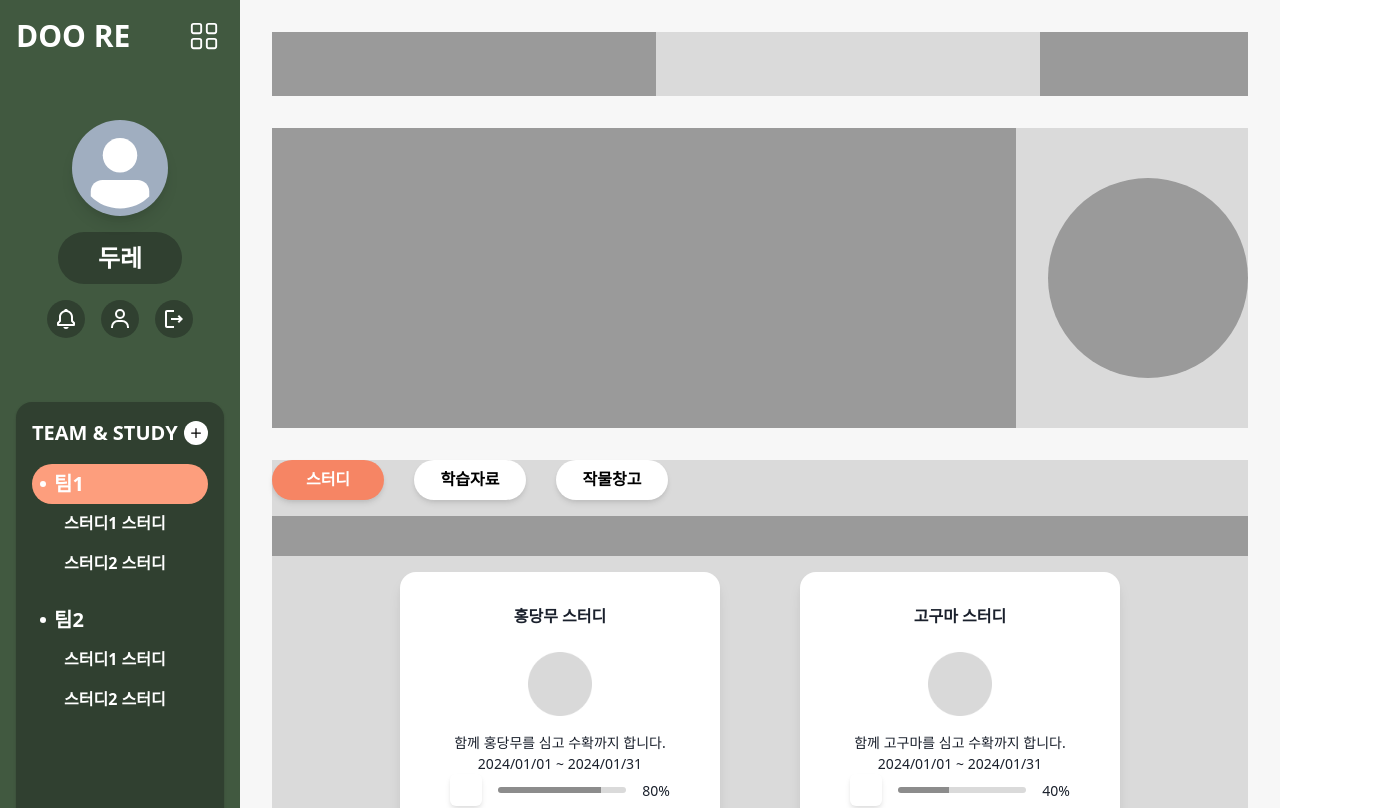
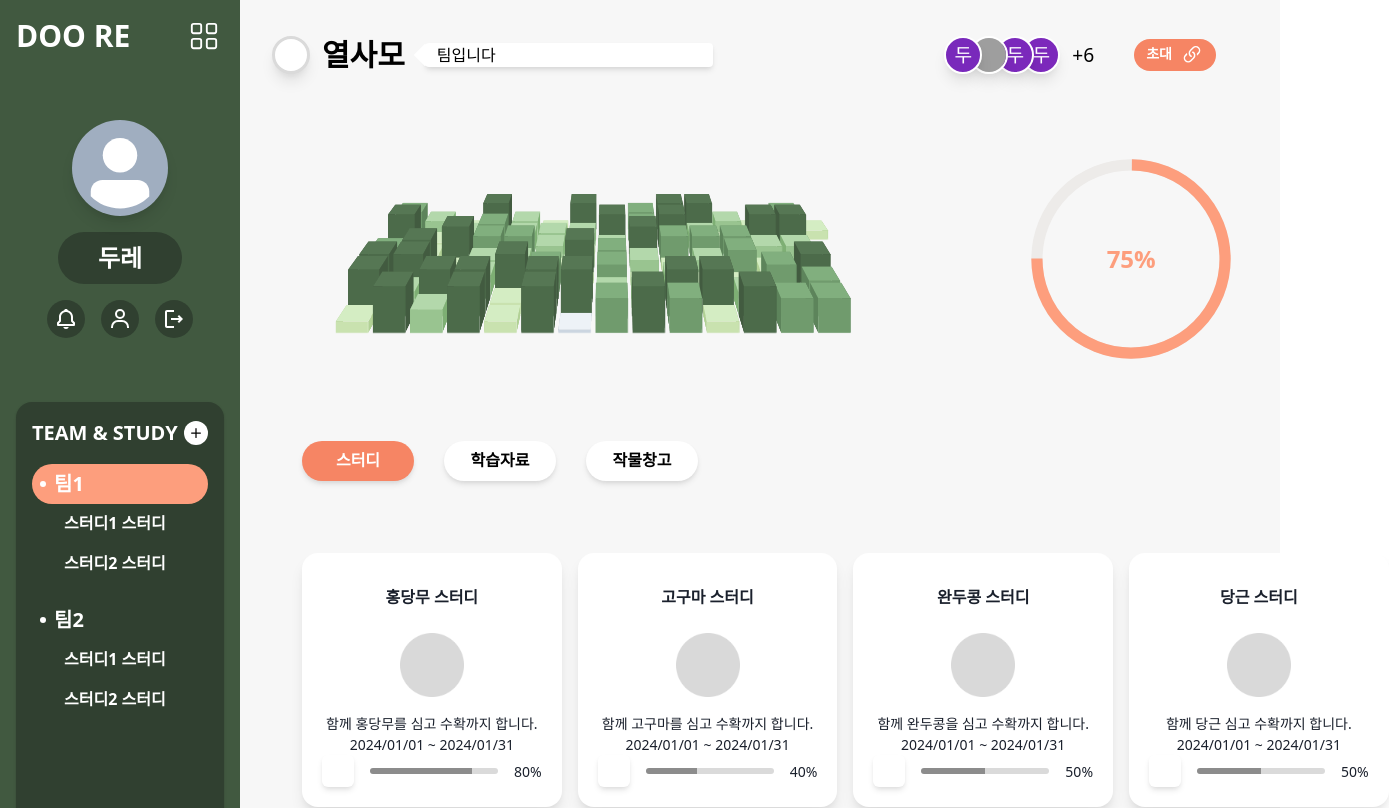
Before and after one commit to BDD-CLUB/01-doo-re-front, a Next.js app: page /team/1 in a window 1280 px wide. Shown: the top 808 px of the page, 1389 px wide, since content can reach past the window. Built offline with nearby package versions, Linux system fonts and the light colour scheme; grey boxes are pictures that could not be loaded.

Commit message:
Feature/#103 팀 페이지 레이아웃 배치 (#105)
* design: 팀 페이지 레이아웃 배치

#103

* design: 타이틀 말풍선 크기 수정

#103

---------

Co-authored-by: Kim DoKyun <51306225+jasper200207@users.noreply.github.com>

```diff
--- a/src/app/team/[teamId]/page.tsx
+++ b/src/app/team/[teamId]/page.tsx
@@ -1,10 +1,16 @@
 'use client';
 
-import { Box, Flex, SimpleGrid } from '@chakra-ui/react';
+import { Box, Button, Flex, Grid } from '@chakra-ui/react';
 import { useState } from 'react';
+import { BsLink45Deg } from 'react-icons/bs';
 
+import Garden3D from '@/components/Garden3D';
 import StudyCard from '@/components/StudyCard';
 import TabButton from '@/components/TabButton';
+import Title from '@/components/Title';
+import AttendanceRate from '@/containers/team/AttendanceRate';
+import TeamMember from '@/containers/team/teamMember';
+import { gardenInfos1 } from '@/mocks/Garden3D';
 import studyCardData from '@/mocks/studyCard';
 import teamPageCategoryInfos from '@/mocks/team';
 
@@ -13,27 +19,36 @@ const Page = () => {
 
   return (
     <Flex direction="column" gap="8" w="100%" p="8">
-      <Flex justify="space-between" bg="gray.100">
-        {/* TODO 이름 + 소개글 컴포넌트 */}
-        <Box w="96" h="16" bg="gray.200" />
+      <Flex justify="space-between">
+        <Title isTeam name="열사모" description="팀입니다" />
         {/* TODO 팀원 목록, 초대링크 버튼 */}
-        <Box w="52" h="16" bg="gray.200" />
+        <Flex align="center" justify="space-between" gap="8" w="fit-content" pr="8">
+          <TeamMember />
+          <Button color="white" bg="orange_dark" rightIcon={<BsLink45Deg size="24px" />} rounded="full" size="sm">
+            초대
+          </Button>
+        </Flex>
       </Flex>
 
-      <Flex align="center" flex="1" gap="8" bg="gray.100">
+      <Flex align="center" flex="1" gap="8">
         {/* TODO  잔디 */}
-        <Flex flex="1" h="300px" bg="gray.200" />
+        <Box pos="relative" overflow="hidden" w="70%" h="100%">
+          <Box pos="absolute" left="50%" transform="translate(-50%, 0%)">
+            <Garden3D rotate rotateY={0} cubeGap={4} cubeSize={28} gardenInfos={gardenInfos1} />
+          </Box>
+        </Box>
+        <Box h="300px" />
         {/* TODO  진행도 */}
-        <Box w="200px" h="200px" bg="gray.200" rounded="full" />
+        <AttendanceRate attendanceRate={75} />
       </Flex>
 
-      <Flex direction="column" flex="1" gap="4" bg="gray.100">
+      <Flex direction="column" flex="1" gap="4" px="30">
         {/* TODO 스터디, 학습자료, 작물창고 버튼 */}
         <TabButton currentTab={category} changeTab={setCategory} categoryInfos={teamPageCategoryInfos} />
         {/* TODO 전체보기, 네비게이션 이동 버튼 */}
-        <Box h="10" bg="gray.200" />
+        <Box h="10" />
         {/* TODO 스터디 카드 */}
-        <SimpleGrid justifyContent="center" gap="4" px="24" minChildWidth="64">
+        <Grid gap="4" templateColumns="repeat(4, 1fr)">
           {studyCardData.map((study) => {
             return (
               <StudyCard
@@ -48,11 +63,7 @@ const Page = () => {
               />
             );
           })}
-          {/* <GridItem w="100%" h="64" bg="gray.200" />
-          <GridItem w="100%" h="64" bg="gray.200" />
-          <GridItem w="100%" h="64" bg="gray.200" />
-          <GridItem w="100%" h="64" bg="gray.200" /> */}
-        </SimpleGrid>
+        </Grid>
       </Flex>
     </Flex>
   );
--- a/src/components/Title/index.tsx
+++ b/src/components/Title/index.tsx
@@ -11,7 +11,7 @@ const Title = ({ isTeam = false, teamImg, name, description }: TitleProps) => {
       <Text mr="5" fontSize="3xl" fontWeight="bold">
         {name}
       </Text>
-      <Box pos="relative" maxW="96" minH="8" maxH="12">
+      <Box pos="relative" maxW="96" h="12px">
         <Box
           pos="absolute"
           zIndex="1"
@@ -28,9 +28,9 @@ const Title = ({ isTeam = false, teamImg, name, description }: TitleProps) => {
           left="0"
           overflow="hidden"
           w={{ base: '72', '2xl': '96' }}
-          minH="8"
+          minH="6"
           maxH="12"
-          px="2"
+          px="3"
           bg="white"
           borderRadius="base"
           shadow="md"
```
